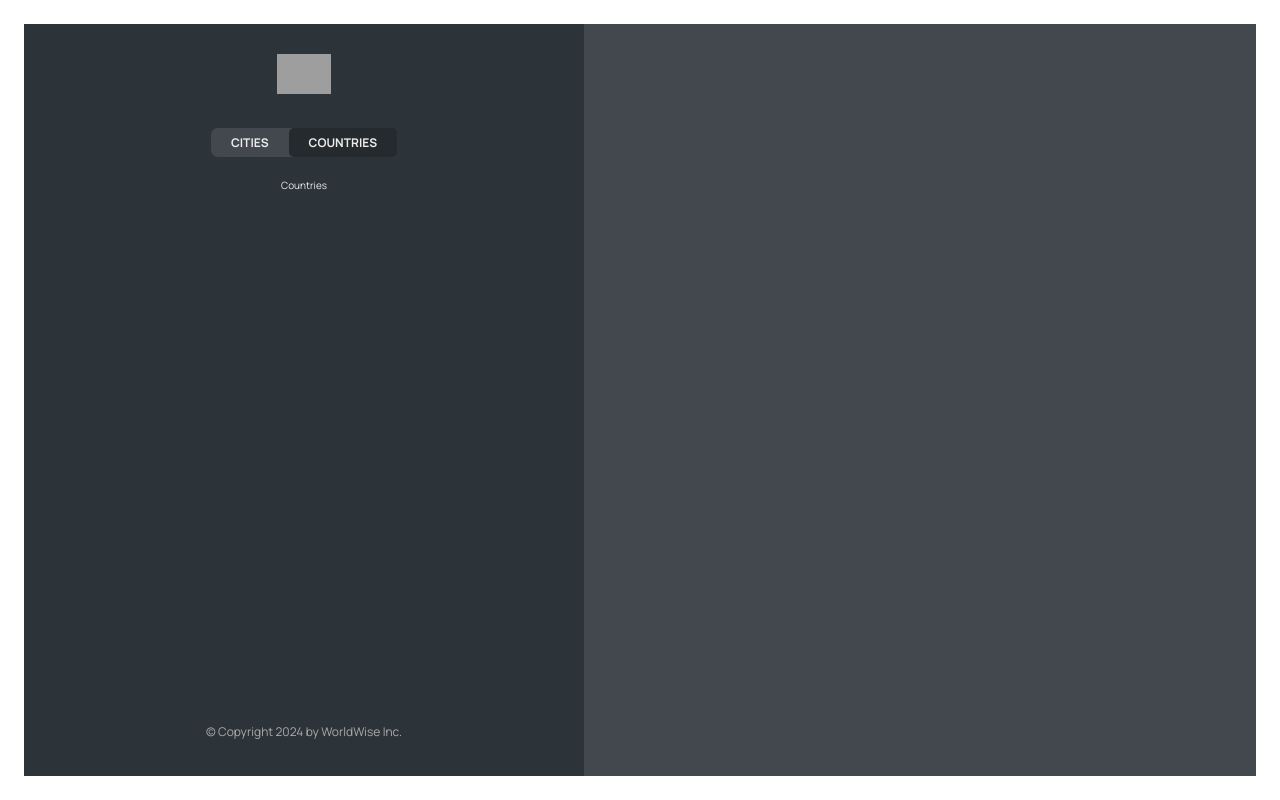
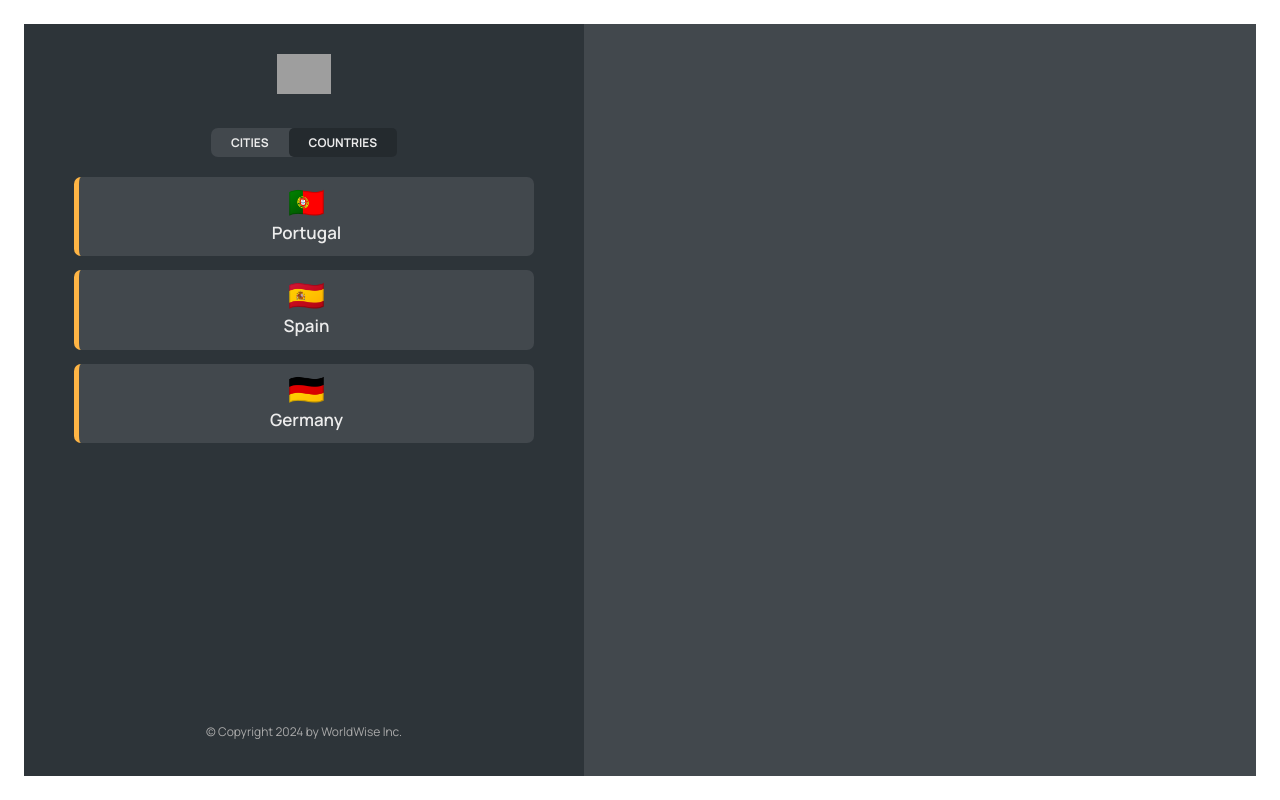
Before and after one commit to Xavier-Hsiao/worldwise, a React (Vite) app: page /app/countries in a window 1280 px wide. Built offline with nearby package versions, Linux system fonts and the light colour scheme; data requests are answered from the project's data file; grey boxes are pictures that could not be loaded.

Commit message:
Build: show country list

```diff
--- a/src/App.jsx
+++ b/src/App.jsx
@@ -7,6 +7,7 @@ import AppLayout from "./pages/AppLayout/AppLayout";
 import Login from "./pages/Login/Login";
 import CityList from "./components/CityList/CityList";
 import { useEffect, useState } from "react";
+import CountryList from "./components/CountryList/CountryList";
 
 const BASE_URL = "http://localhost:9000";
 
@@ -44,7 +45,10 @@ function App() {
             path="cities"
             element={<CityList cities={cities} isLoading={isLoading} />}
           />
-          <Route path="countries" element={<p>Countries</p>} />
+          <Route
+            path="countries"
+            element={<CountryList cities={cities} isLoading={isLoading} />}
+          />
           <Route path="form" element={<p>Form</p>} />
         </Route>
         <Route path="product" element={<Product />} />
--- /dev/null
+++ b/src/components/CountryItem/CountryItem.jsx
@@ -0,0 +1,10 @@
+import styles from "./CountryItem.module.scss";
+
+export default function CountryItem({ country }) {
+  return (
+    <li className={styles.countryItem}>
+      <span>{country.emoji}</span>
+      <span>{country.country}</span>
+    </li>
+  );
+}
--- /dev/null
+++ b/src/components/CountryItem/CountryItem.module.scss
@@ -0,0 +1,21 @@
+@use "../../styles/theme.scss";
+
+.countryItem {
+  display: flex;
+  flex-direction: column;
+  align-items: center;
+  gap: 0.2rem;
+
+  font-size: 1.7rem;
+  font-weight: 600;
+
+  background-color: theme.$dark-2;
+  border-radius: 7px;
+  padding: 1rem 2rem;
+  border-left: 5px solid theme.$brand-1;
+
+  span:first-child {
+    font-size: 3rem;
+    line-height: 1;
+  }
+}
--- /dev/null
+++ b/src/components/CountryList/CountryList.jsx
@@ -0,0 +1,40 @@
+import styles from "./CountryList.module.scss";
+import Spinner from "../Spinner/Spinner";
+import CountryItem from "../CountryItem/CountryItem";
+import Message from "../Message/Message";
+
+export default function CountryList({ cities, isLoading }) {
+  if (isLoading) return <Spinner />;
+
+  // To check if there is no city on list
+  if (!cities.length) {
+    return (
+      <Message message={"Add your first city by clicking a city on the map"} />
+    );
+  }
+
+  /**
+   * @param {Array.<{country: String, emoji: String}>} country
+   */
+  const countries = cities.reduce((accumulator, currentCity) => {
+    // Filter our the duplicated country
+    if (
+      !accumulator.map((item) => item.country).includes(currentCity.country)
+    ) {
+      return [
+        ...accumulator,
+        { country: currentCity.country, emoji: currentCity.emoji },
+      ];
+    } else {
+      return accumulator;
+    }
+  }, []);
+
+  return (
+    <ul className={styles.countryList}>
+      {countries.map((country) => (
+        <CountryItem country={country} key={country} />
+      ))}
+    </ul>
+  );
+}
--- /dev/null
+++ b/src/components/CountryList/CountryList.module.scss
@@ -0,0 +1,15 @@
+.countryList {
+  width: 100%;
+  height: 65vh;
+  list-style: none;
+  overflow-y: scroll;
+  overflow-x: hidden;
+
+  display: flex;
+  flex-direction: column;
+  gap: 1.4rem;
+
+  &::-webkit-scrollbar {
+    width: 0;
+  }
+}
```
